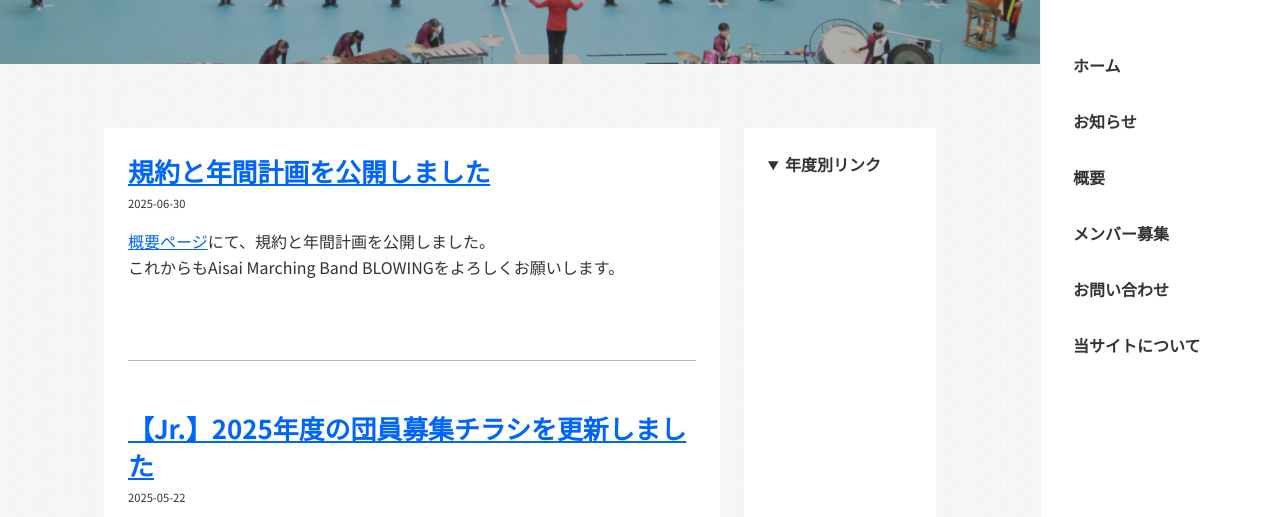
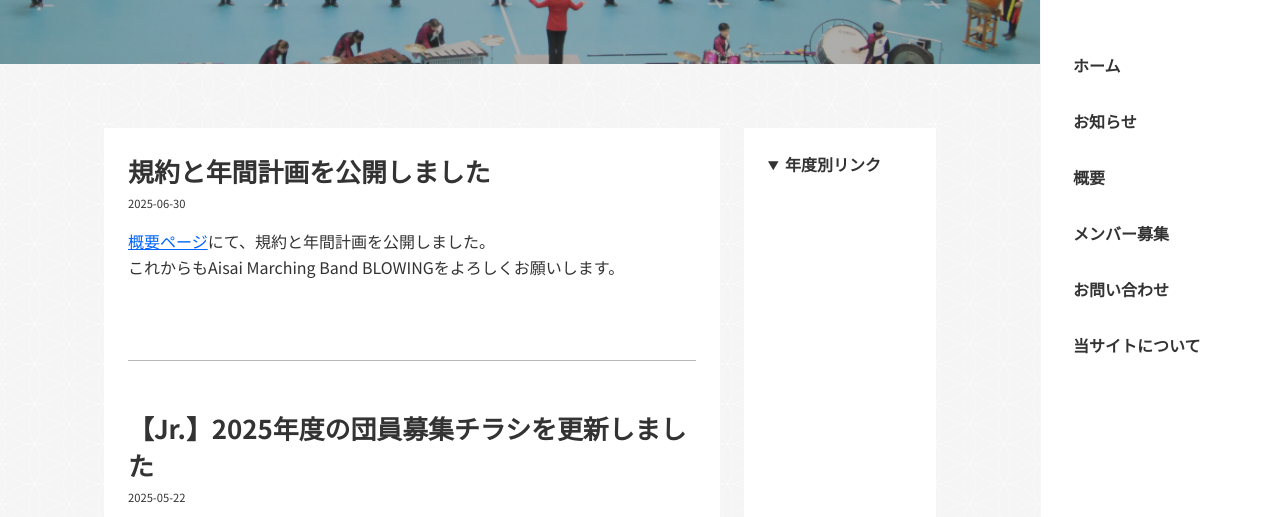
Before and after one commit to Aisai-Marching-Band-BLOWING/official-website, an Astro site: page /news in a window 1280 px wide. Shown: the part 227-744 px from the top of the page. Built offline with nearby package versions, Linux system fonts and the light colour scheme; Astro itself is replaced by a stand-in of ours.

Commit message:
リンクのスタイルを改善し、ホバー時にテキスト装飾を削除。ニュース記事のタイトルにクラスを追加し、スタイルを統一。 aリンクは基本的に下線引いてほしい #4

```diff
--- a/src/components/IndexNewsPostlink.astro
+++ b/src/components/IndexNewsPostlink.astro
@@ -18,6 +18,8 @@ const { href, pubDate, title } = Astro.props;
     display: block;
     background-color: rgb(var(--white));
     padding: 1rem 4rem 1rem 1rem;
+    color: inherit;
+    text-decoration: none;
 
     /* 左上の直角三角形 */
     &::before {
@@ -29,8 +31,8 @@ const { href, pubDate, title } = Astro.props;
       height: 0;
       border-style: solid;
       border-width: 30px 30px 0 0;
-      border-color: rgb(var(--brand-color)) rgba(var(--brand-color), 0) rgba(var(--brand-color), 0)
-        rgba(var(--brand-color), 0);
+      border-color: rgb(var(--brand-color)) rgba(var(--brand-color), 0)
+        rgba(var(--brand-color), 0) rgba(var(--brand-color), 0);
       z-index: 0;
     }
 
--- a/src/components/NewsArticle.astro
+++ b/src/components/NewsArticle.astro
@@ -4,12 +4,16 @@ import { formatDateToYYYYMMDD } from "@/scripts/formatDateToYYYYMMDD";
 ---
 
 <article id={post.id}>
-  <h3><a href={`/news/${post.id}`}>{post.data.title}</a></h3>
+  <h3><a class="post-title" href={`/news/${post.id}`}>{post.data.title}</a></h3>
   <time class="date">{formatDateToYYYYMMDD(post.data.pubDate)}</time>
   <post.Content />
 </article>
 
 <style>
+  .post-title {
+    color: inherit;
+    text-decoration: none;
+  }
   article:not(:first-child) {
     margin-top: 5rem;
     padding-top: 3rem;
--- a/src/styles/global.css
+++ b/src/styles/global.css
@@ -129,6 +129,9 @@ h4 {
 a {
   color: rgb(var(--link-rgb));
   text-decoration: underline;
+  &:hover {
+    text-decoration: none;
+  }
 }
 
 p {
```
